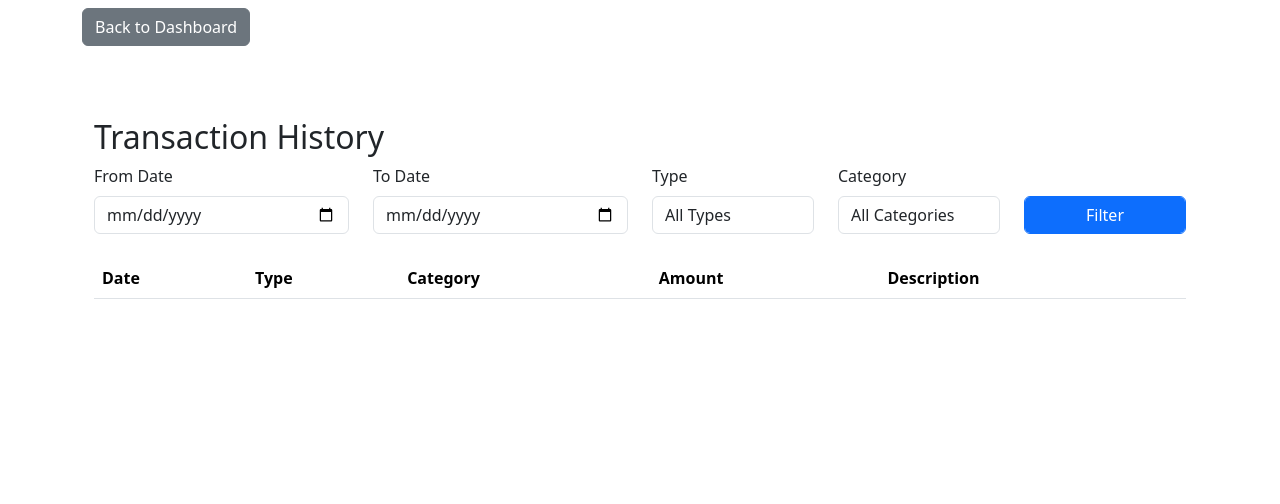
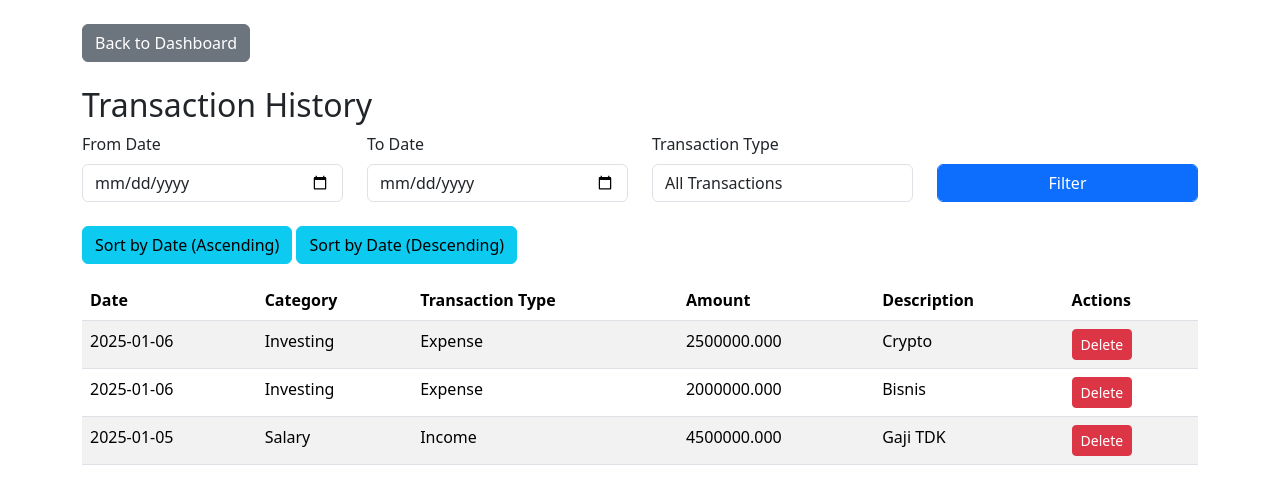
Before and after one commit to tedee09/personal-finance-tracker, a PHP site: page /transaction_history.php in a window 1280 px wide. Shown: the top 504 px of the page. Run offline with PHP 8.4, Linux system fonts and the light colour scheme; a user stored in the database is signed in; data comes from the database, SQL or seed files in the repository; data that the repository does not hold is empty.

Commit message:
review code

```diff
--- a/dashboard.php
+++ b/dashboard.php
@@ -15,8 +15,8 @@
 $start_date = date('Y-m-d', strtotime('-1 month'));
 $end_date = date('Y-m-d');
 
-$total_income_query = mysqli_query($koneksi, "SELECT SUM(amount) as total_income FROM transactions WHERE user_id = $user_id AND type_id = 1 AND transaction_date BETWEEN '$start_date' AND '$end_date'");
-$total_expense_query = mysqli_query($koneksi, "SELECT SUM(amount) as total_expense FROM transactions WHERE user_id = $user_id AND type_id = 2 AND transaction_date BETWEEN '$start_date' AND '$end_date'");
+$total_income_query = mysqli_query($koneksi, "SELECT SUM(amount) as total_income FROM transactions WHERE category = 'income' AND date BETWEEN '$start_date' AND '$end_date'");
+$total_expense_query = mysqli_query($koneksi, "SELECT SUM(amount) as total_expense FROM transactions WHERE category = 'expense' AND date BETWEEN '$start_date' AND '$end_date'");
 
 if (!$total_income_query || !$total_expense_query) {
     die('Query Error: ' . mysqli_error($koneksi));
@@ -25,6 +25,7 @@
 $total_income = mysqli_fetch_assoc($total_income_query)['total_income'] ?? 0;
 $total_expense = mysqli_fetch_assoc($total_expense_query)['total_expense'] ?? 0;
 ?>
+
 
 <!DOCTYPE html>
 <html lang="en">
--- a/login.php
+++ b/login.php
@@ -25,7 +25,7 @@
                     <div class="card-body">
                         <?php if (!empty($login_error)): ?>
                             <div class="alert alert-danger">
-                                <?php echo htmlspecialchars($login_error); ?>
+                                <?php echo $login_error; ?>
                             </div>
                         <?php endif; ?>
                         <?php if (isset($_GET['register']) && $_GET['register'] == 'success'): ?>
@@ -33,7 +33,7 @@
                                 Registration successful! Please log in.
                             </div>
                         <?php endif; ?>
-                        <form method="POST" action="login.php">
+                        <form method="POST" action="login_logic.php">
                             <div class="mb-3">
                                 <label for="email" class="form-label">Email</label>
                                 <input type="email" name="email" id="email" class="form-control" required>
--- a/register.php
+++ b/register.php
@@ -25,10 +25,10 @@
                     <div class="card-body">
                         <?php if (!empty($register_error)): ?>
                             <div class="alert alert-danger">
-                                <?php echo htmlspecialchars($register_error); ?>
+                                <?php echo $register_error; ?>
                             </div>
                         <?php endif; ?>
-                        <form method="POST" action="register.php">
+                        <form method="POST" action="register_logic.php">
                             <div class="mb-3">
                                 <label for="username" class="form-label">Username</label>
                                 <input type="text" name="username" id="username" class="form-control" required>
--- a/transaction_history.php
+++ b/transaction_history.php
@@ -1,53 +1,84 @@
 <?php
-//arifin
+//Dwi Nur Arifin & Riccy
 require_once 'db/db.php';
 session_start();
 
+// Ensure the user is logged in
 if (!isset($_SESSION['user_id'])) {
     header("Location: login.php");
     exit();
 }
 
-$user_id = $_SESSION['user_id'];
-$username = $_SESSION['username'];
-$filter_query = "WHERE t.user_id = $user_id";
+// Handle delete request
+if (isset($_GET['delete_id'])) {
+    $delete_id = $_GET['delete_id'];
 
+    // Sanitize input to prevent SQL injection
+    $delete_id = intval($delete_id);
+
+    // Delete the transaction
+    $delete_query = "DELETE FROM transactions WHERE id = $delete_id";
+    if (mysqli_query($koneksi, $delete_query)) {
+        $_SESSION['message'] = "Transaction deleted successfully!";
+    } else {
+        $_SESSION['error'] = "Error deleting transaction. Please try again.";
+    }
+    header("Location: transaction_history.php"); // Redirect after delete
+    exit();
+}
+
+// Handle sorting and filtering
+$filter_query = "";
+
+// Date range filter
 if ($_SERVER['REQUEST_METHOD'] === 'POST') {
     $from_date = $_POST['from_date'] ?? '';
     $to_date = $_POST['to_date'] ?? '';
-    $type_id = $_POST['type_id'] ?? '';
-    $category_id = $_POST['category_id'] ?? '';
+    $transaction_type = $_POST['transaction_type'] ?? ''; // 'income' or 'expense'
 
     if ($from_date && $to_date) {
-        $filter_query .= " AND t.transaction_date BETWEEN '$from_date' AND '$to_date'";
+        $filter_query .= " AND date BETWEEN '$from_date' AND '$to_date'";
     }
-    if ($type_id) {
-        $filter_query .= " AND t.type_id = $type_id";
-    }
-    if ($category_id) {
-        $filter_query .= " AND t.category_id = $category_id";
+    if ($transaction_type) {
+        $filter_query .= " AND category = '$transaction_type'"; // Filter by income or expense
     }
 }
 
-// Ini kode setelah diperbaiki, disusun yang rapih mas biar ga pegel pas baca, berantakan kali njir
+// Sorting logic (default: by date descending)
+$order_by = "date DESC";
+if (isset($_GET['sort_order']) && $_GET['sort_order'] == 'asc') {
+    $order_by = "date ASC";
+}
+
+// Fetch transactions
 $transactions = mysqli_query($koneksi, "
     SELECT
-        t.transaction_date,
-        t.amount,
-        t.description,
-        c.name as category_name,
-        t.type_id
+        id,
+        date,
+        amount,
+        description,
+        type,
+        (SELECT name FROM categories WHERE id = category_id) as category_name,
+        category
     FROM
-        transactions t
-    JOIN
-        categories c
-    ON
-        t.category_id = c.id
-    $filter_query
+        transactions
+    WHERE
+        1 $filter_query
     ORDER BY
-        t.transaction_date DESC
+        $order_by
 ");
-$categories = mysqli_query($koneksi, "SELECT id, name FROM categories WHERE user_id = $user_id");
+
+if (!$transactions) {
+    $_SESSION['error'] = "Error fetching transactions. Please try again.";
+}
+
+// Fetch categories for the filter dropdown
+$categories = mysqli_query($koneksi, "SELECT id, name FROM categories");
+
+if (!$categories) {
+    $_SESSION['error'] = "Error fetching categories. Please try again.";
+}
+
 ?>
 
 <!DOCTYPE html>
@@ -57,64 +88,88 @@
     <meta name="viewport" content="width=device-width, initial-scale=1.0">
     <title>Transaction History</title>
     <link href="https://cdn.jsdelivr.net/npm/bootstrap@5.3.0-alpha1/dist/css/bootstrap.min.css" rel="stylesheet">
+
+    <style>
+        .income-row {
+            background-color: #d4edda; /* Light green */
+        }
+        .expense-row {
+            background-color: #f8d7da; /* Light red */
+        }
+    </style>
 </head>
 <body>
-    <div class="container mt-2">
-    <a href="dashboard.php" class="btn btn-secondary mb-4">Back to Dashboard</a>
-    <div class="container mt-5">
+    <div class="container mt-4">
+        <!-- Back to Dashboard Button -->
+        <a href="dashboard.php" class="btn btn-secondary mb-4">Back to Dashboard</a>
+
+        <!-- Display Error or Success Messages -->
+        <?php if (isset($_SESSION['error'])): ?>
+            <div class="alert alert-danger">
+                <?php echo $_SESSION['error']; unset($_SESSION['error']); ?>
+            </div>
+        <?php elseif (isset($_SESSION['message'])): ?>
+            <div class="alert alert-success">
+                <?php echo $_SESSION['message']; unset($_SESSION['message']); ?>
+            </div>
+        <?php endif; ?>
+
         <h2>Transaction History</h2>
+
+        <!-- Filter Form -->
         <form method="POST" class="mb-4">
             <div class="row align-items-end">
                 <div class="col-md-3">
                     <label for="from_date" class="form-label">From Date</label>
-                    <input type="date" id="from_date" name="from_date" class="form-control" placeholder="From Date">
+                    <input type="date" id="from_date" name="from_date" class="form-control">
                 </div>
                 <div class="col-md-3">
                     <label for="to_date" class="form-label">To Date</label>
-                    <input type="date" id="to_date" name="to_date" class="form-control" placeholder="To Date">
+                    <input type="date" id="to_date" name="to_date" class="form-control">
                 </div>
-                <div class="col-md-2">
-                    <label for="type_id" class="form-label">Type</label>
-                    <select id="type_id" name="type_id" class="form-control">
-                        <option value="">All Types</option>
-                        <option value="1">Income</option>
-                        <option value="2">Expense</option>
+                <div class="col-md-3">
+                    <label for="transaction_type" class="form-label">Transaction Type</label>
+                    <select id="transaction_type" name="transaction_type" class="form-control">
+                        <option value="">All Transactions</option>
+                        <option value="income">Income</option>
+                        <option value="expense">Expense</option>
                     </select>
                 </div>
-                <div class="col-md-2">
-                    <label for="category_id" class="form-label">Category</label>
-                    <select id="category_id" name="category_id" class="form-control">
-                        <option value="">All Categories</option>
-                        <?php while ($row = mysqli_fetch_assoc($categories)): ?>
-                            <option value="<?php echo $row['id']; ?>"><?php echo $row['name']; ?></option>
-                        <?php endwhile; ?>
-                    </select>
-                </div>
-                <div class="col-md-2">
-                    <label class="form-label" style="visibility: hidden;">Filter</label>
+                <div class="col-md-3">
                     <button type="submit" class="btn btn-primary form-control">Filter</button>
                 </div>
             </div>
         </form>
 
+        <!-- Sorting Links -->
+        <div class="mb-3">
+            <a href="transaction_history.php?sort_order=asc" class="btn btn-info">Sort by Date (Ascending)</a>
+            <a href="transaction_history.php?sort_order=desc" class="btn btn-info">Sort by Date (Descending)</a>
+        </div>
+
+        <!-- Transaction Table -->
         <table class="table table-striped">
             <thead>
                 <tr>
                     <th>Date</th>
-                    <th>Type</th>
                     <th>Category</th>
+                    <th>Transaction Type</th>
                     <th>Amount</th>
                     <th>Description</th>
+                    <th>Actions</th>
                 </tr>
             </thead>
             <tbody>
                 <?php while ($row = mysqli_fetch_assoc($transactions)): ?>
-                    <tr>
-                        <td><?php echo $row['transaction_date']; ?></td>
-                        <td><?php echo $row['type_id'] == 1 ? 'Income' : 'Expense'; ?></td>
-                        <td><?php echo $row['category_name']; ?></td>
+                    <tr class="<?php echo $row['category'] == 'income' ? 'income-row' : 'expense-row'; ?>">
+                        <td><?php echo $row['date']; ?></td>
+                        <td><?php echo $row['type']; ?></td>
+                        <td><?php echo ucfirst($row['category']); ?></td> <!-- Shows "Income" or "Expense" -->
                         <td><?php echo $row['amount']; ?></td>
                         <td><?php echo $row['description']; ?></td>
+                        <td>
+                            <a href="transaction_history.php?delete_id=<?php echo $row['id']; ?>" class="btn btn-danger btn-sm" onclick="return confirm('Are you sure you want to delete this transaction?')">Delete</a>
+                        </td>
                     </tr>
                 <?php endwhile; ?>
             </tbody>
```
Also changed, not shown: add_expense.php (added, +95 -0 lines), add_income.php (added, +97 -0 lines), db/personal_finance_tracker_db.sql (+27 -22 lines), login_logic.php (+5 -5 lines), register_logic.php (+6 -7 lines).
